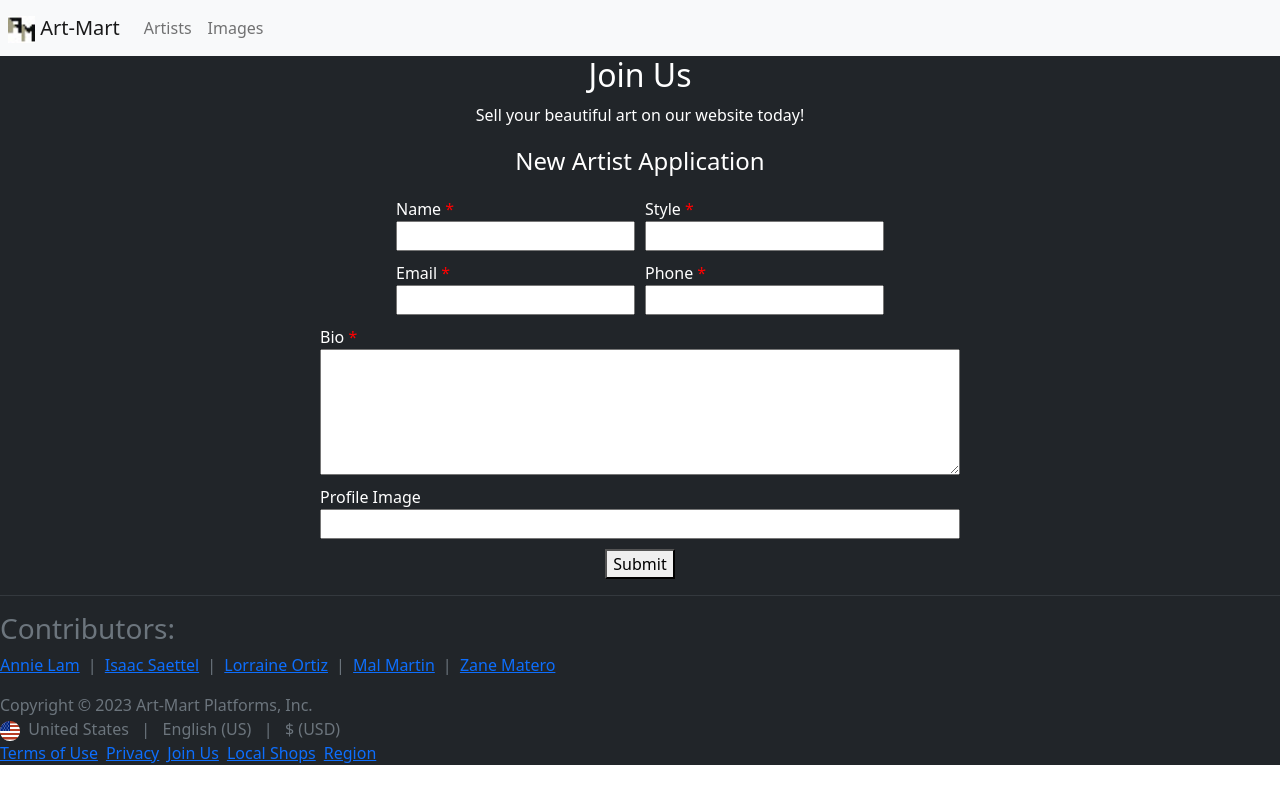
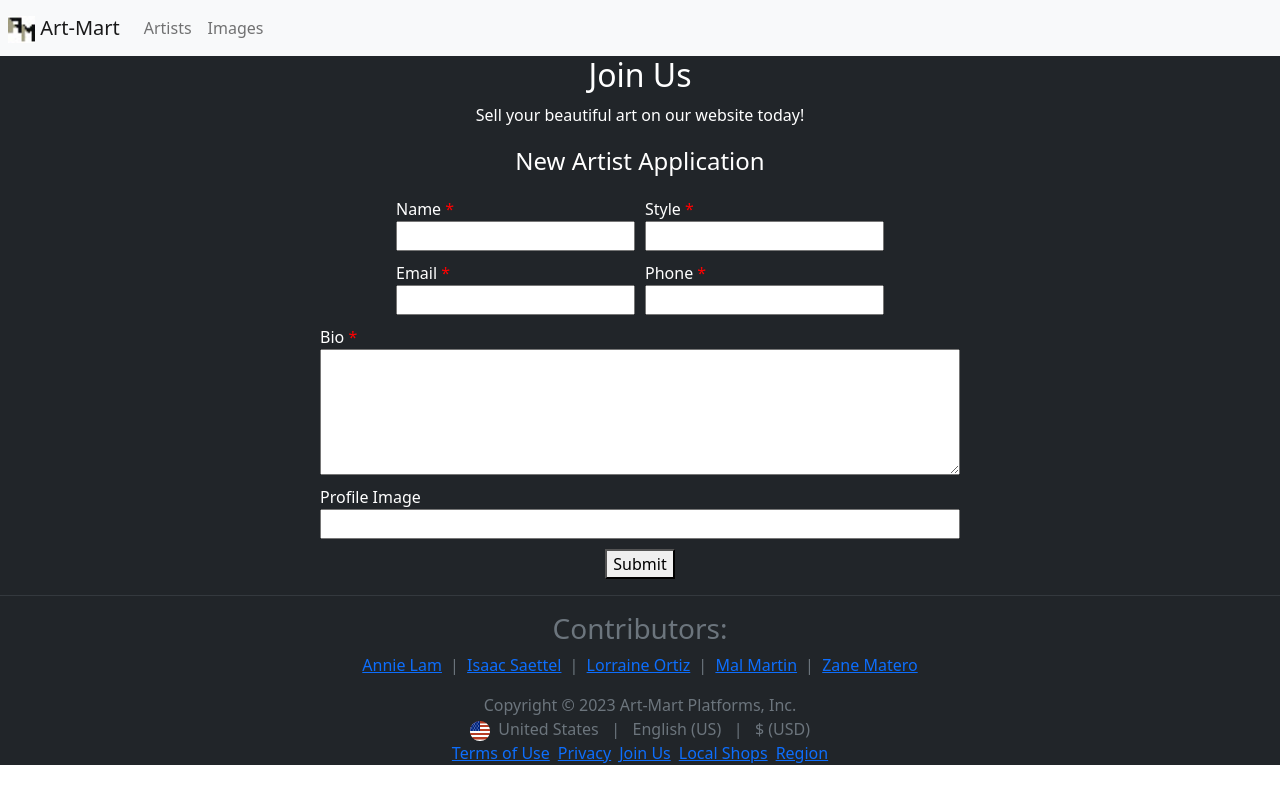
Before and after one commit to INS140/Art-Gallery-Marketplace, a React (Create React App) app in the folder art-gallery-marketplace/: page /join-us in a window 1280 px wide. Built offline with nearby package versions, Linux system fonts and the light colour scheme.

Commit message:
added alignment to text

```diff
--- a/art-gallery-marketplace/src/components/Footer.js
+++ b/art-gallery-marketplace/src/components/Footer.js
@@ -4,8 +4,8 @@ import './css/footer.css'
 export default function Footer(){
   return <div className="bg-dark text-secondary">
     <hr></hr>
-    <h3>Contributors:</h3>
-    <ul className="list-inline">
+    <h3 className='text-center'>Contributors:</h3>
+    <ul className="list-inline text-center">
       <li className="list-unstyled list-inline-item"><a href='https://github.com/annielam0623' target='_blank'> Annie Lam </a></li>
       | &nbsp;
       <li className="list-unstyled list-inline-item"><a href='https://www.linkedin.com/in/isaac-saettel-110a76262/' target='_blank'> Isaac Saettel</a></li>
@@ -17,10 +17,12 @@ export default function Footer(){
       <li className="list-unstyled list-inline-item"><a href='https://www.linkedin.com/in/zmatero/' target='_blank'>Zane Matero</a></li>
     </ul>
     <p className='left'>Copyright © 2023 Art-Mart Platforms, Inc.</p>
+    <div className='text-center'>
     <img src='./images/FlagIcon.svg' alt='US' />
     <span>&nbsp; United States &nbsp; | &nbsp; English (US) &nbsp; | &nbsp; $ (USD)</span>
+    </div>
     <div>
-      <ul className="list-inline">
+      <ul className="list-inline text-center">
         <li className="list-unstyled list-inline-item">
           <a href="#">Terms of Use</a>
         </li>
--- a/art-gallery-marketplace/src/components/css/footer.css
+++ b/art-gallery-marketplace/src/components/css/footer.css
@@ -9,7 +9,7 @@
 }
 
 .left {
-  text-align: left;
+  text-align: center;
   margin-top: auto;
   margin-bottom: auto ;
 }
```
